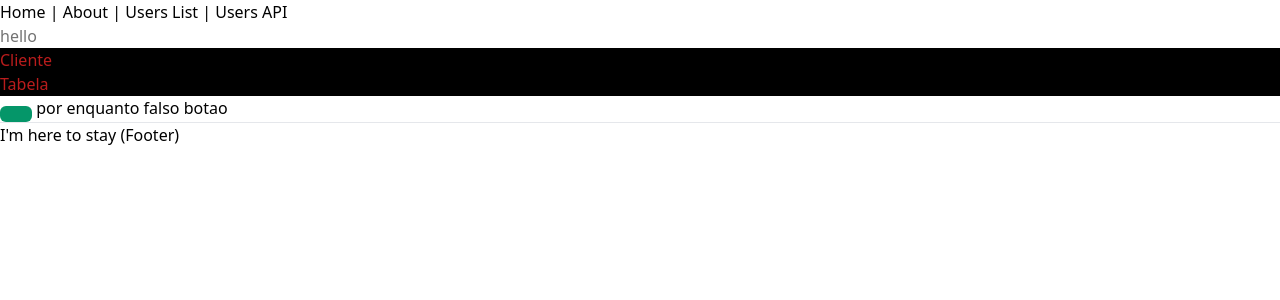
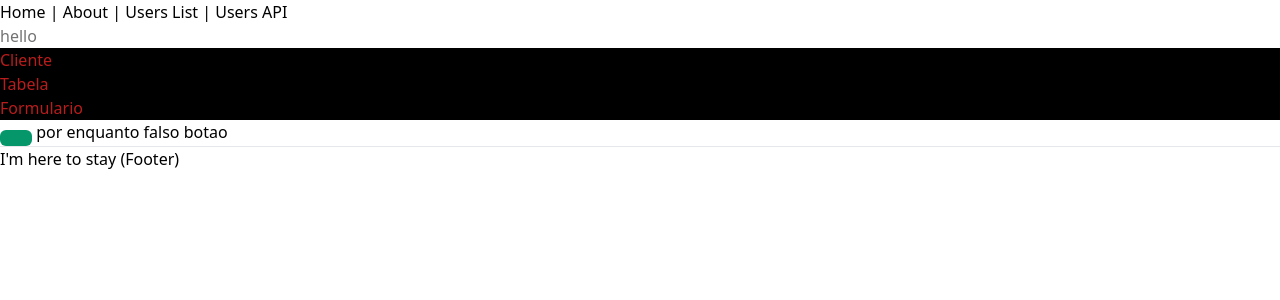
Before and after one commit to viniciusgit2/base, a Next.js app: page / in a window 1280 px wide. Shown: the top 300 px of the page. Built offline with nearby package versions, Linux system fonts and the light colour scheme.

Commit message:
extremente perto de concluir

```diff
--- a/pages/Formulario.tsx
+++ b/pages/Formulario.tsx
@@ -5,7 +5,7 @@ import Entrada from "./Entrada";
 export default function Formulario (){
 
     return(
-        <div className=" justify-items-center bg-stone-900 text-red-800 h-fit w-fit">hello
+        <div className=" justify-items-center bg-stone-900 text-red-800 h-fit w-fit">digite abaixo
         <><Entrada type texto={"nome"} onchange></Entrada><Entrada texto="idade"tipo={"number"}></Entrada></>
         </div>
             )
--- a/pages/index.tsx
+++ b/pages/index.tsx
@@ -1,21 +1,35 @@
-import Link from 'next/link'
-import Layout from '../components/Layout'
-import Cliente from './Cliente'
-import Tabela from './users/Tabela'
-const IndexPage = () => (
-<Layout title="Home | Next.js + TypeScript Example">
-    <div className='text-neutral-500'>hello </div>
+import Link from "next/link";
+import Layout from "../components/Layout";
+import Cliente from "./Cliente";
+import Tabela from "./users/Tabela";
+import { useState } from "react";
+import Formulario from "./Formulario";
+import button from "./users/Button";
+export function IndexPage() {
+  return (
+    <Layout title="Home | Next.js + TypeScript Example">
+      <div className="text-neutral-500">hello </div>
 
+      <div className="bg-black border-r-emerald-500 text-red-700">
+        {" "}
+        <Link href="/Cliente">Cliente</Link>
+      </div>
 
+      <div className="bg-black border-r-emerald-500 text-red-700">
+        {" "}
+        <Link href="/users/Tabela">Tabela</Link>
+      </div>
+      <div className="bg-black border-r-emerald-500 text-red-700">
 
-   <div className='bg-black border-r-emerald-500 text-red-700'> <Link href="/Cliente">Cliente</Link>
-    </div>
+        <Link href="Formulario">Formulario</Link>
+      </div>
+      <div>
+        <button className="bg-emerald-600 text to-white px-4 py-2 rounded-md " />{" "}
+        por enquanto falso botao
+      </div>
+      </Layout>
 
-    <div className='bg-black border-r-emerald-500 text-red-700'> <Link href="/users/Tabela">Tabela</Link>
-    </div>
-   <div><button className='bg-emerald-600 text to-white px-4 py-2 rounded-md '/> por enquanto falso botao</div>
-  </Layout>
-  )
+  );
+}
 
-
-export default IndexPage
+export default IndexPage;
--- a/pages/users/Button.tsx
+++ b/pages/users/Button.tsx
@@ -2,7 +2,8 @@ import Icone from "../Icone";
 interface buttonprops{
 childrem:any
 classname:any
+onCliick:()=>void
 }
 export default function button(props:buttonprops){
-return (<button>{props.childrem}</button>)
+return (<button onClick={props.onCliick}>{props.childrem}</button>)
 }
```
